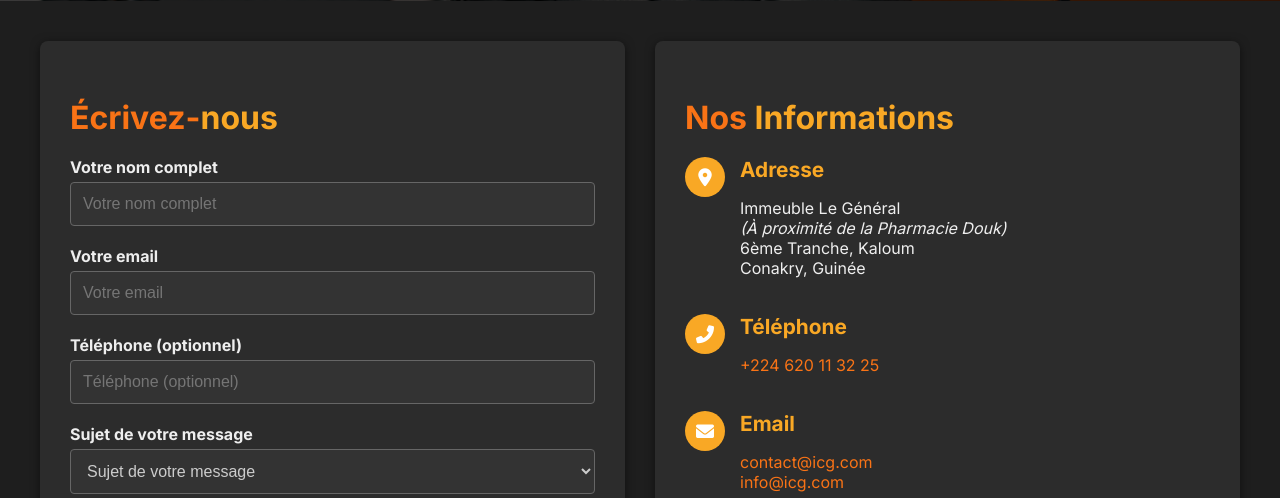
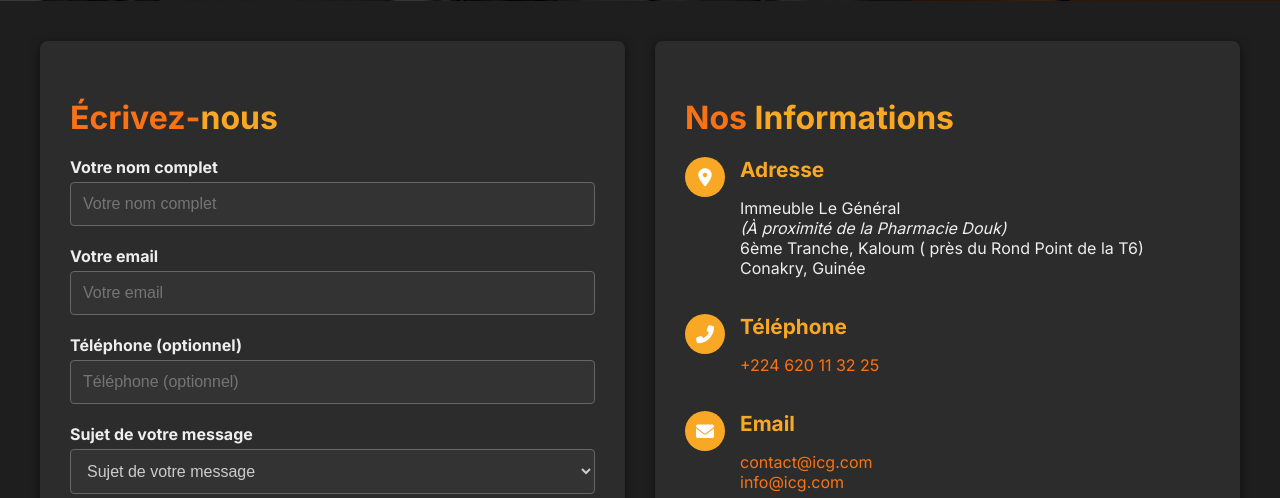
Before and after one commit to Godecode62/icg_website, a Django app: page /contact in a window 1280 px wide. Shown: the part 555-1053 px from the top of the page. Run offline with Django 5.2, Linux system fonts and the light colour scheme.

Commit message:
Modification de l'adresse

```diff
--- a/templates/about.html
+++ b/templates/about.html
@@ -198,7 +198,7 @@
                         <h3 class="orange-text">Adresse</h3>
                         <p>Immeuble Le Général<br>
                         <em>(À proximité de la Pharmacie Douk)</em><br>
-                        6ème Tranche, Kaloum<br>
+                        6ème Tranche, Kaloum ( près du Rond Point de la T6)<br>
                         Conakry, Guinée</p>
                     </div>
                 </div>
--- a/templates/contacts/contact.html
+++ b/templates/contacts/contact.html
@@ -284,7 +284,7 @@
                             <h3 class="orange-text">Adresse</h3>
                             <p>Immeuble Le Général<br>
                             <em>(À proximité de la Pharmacie Douk)</em><br>
-                            6ème Tranche, Kaloum<br>
+                            6ème Tranche, Kaloum ( près du Rond Point de la T6)<br>
                             Conakry, Guinée</p>
                         </div>
                     </div>
```
